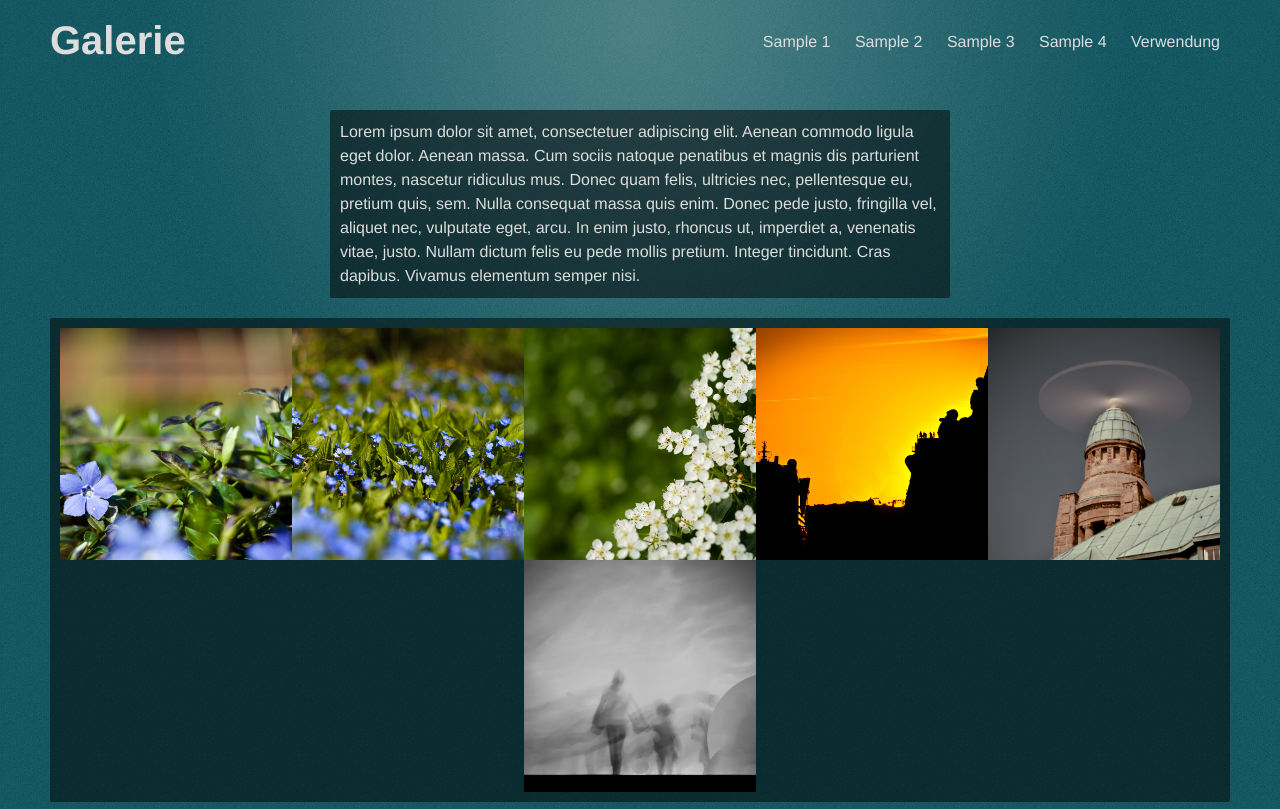
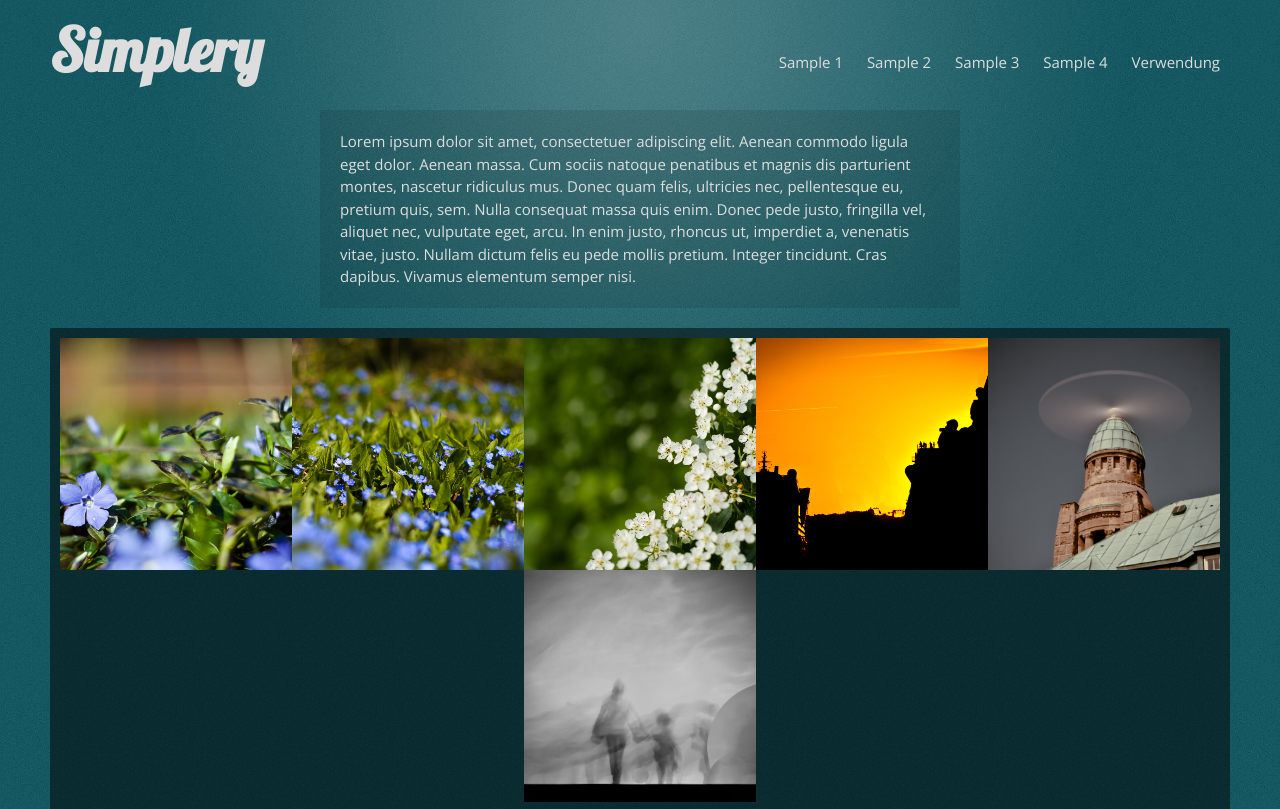
Before and after one commit to simonnickel/simplery, a plain HTML site: page index.html in a window 1280 px wide. Shown: the top 809 px of the page. Drawn offline with nearby package versions, Linux system fonts and the light colour scheme.

Commit message:
fix window resize

```diff
--- a/index.html
+++ b/index.html
@@ -11,6 +11,9 @@
 	<link rel="stylesheet" type="text/css" href="simplery.css">
 	<link rel="stylesheet" type="text/css" href="sample/sample.css">
 	<link href='http://fonts.googleapis.com/css?family=Open+Sans:400italic,400,700,300,600,800' rel='stylesheet' type='text/css'>
+	<link href='http://fonts.googleapis.com/css?family=Lobster' rel='stylesheet' type='text/css'>
+	<link href='http://fonts.googleapis.com/css?family=Lemon' rel='stylesheet' type='text/css'>
+
 </head>
 
 <body>
@@ -19,7 +22,7 @@
 
 	<header>
 		<div>
-			<h1>Galerie</h1>
+			<h1>Simplery</h1>
 			<nav>
 				<ul>
 					<li><a href="">Sample 1</a></li>
--- a/sample/sample.css
+++ b/sample/sample.css
@@ -33,23 +33,24 @@ a {
 /*	marker-general-style	*/
 
 body {
-	font-family: Helvetica, Arial, sans-serif;
+	font-family: 'Open Sans', Helvetica, Arial, sans-serif;
 	font-weight:normal;
-	font-size:16px;
+	font-size:15px;
 	background:url('texture_turq.jpg') repeat;
 	color:#ddd;
 }
 body>div {
 	background:url('light.png') top center no-repeat;
 }
+h1 {
+	font-family: 'Lobster', cursive;
+	font-size: 60px;
+}
 p {
 	line-height:1.5em;
 }
 a {
 	color:#ddd;
-}
-h1 {
-	font-size:40px;
 }
 
 
@@ -75,7 +76,6 @@ body>footer>div>* {
 	padding:10px 0;
 }
 body>footer {
-
 	width:100%;
 }
 
@@ -86,7 +86,7 @@ body>footer {
 
 /*	marker-style	*/
 #frame>article>section>p {
-	background:rgba(0,0,0,0.5);
+	background:rgba(0,0,0,0.1);
 	border-radius:2px;
 }
 
@@ -100,7 +100,7 @@ body>footer {
 /*	marker-layout	*/
 
 #frame>header {
-	margin-bottom: 30px
+	margin-bottom: 10px
 }
 #frame>header nav {
 	position:absolute;
@@ -117,7 +117,7 @@ body>footer {
 #frame>article>section>p {
 	width:600px;
 	margin:auto;
-	padding:10px;
+	padding:20px;
 	margin-bottom:20px;
 }
 
--- a/simplery.js
+++ b/simplery.js
@@ -75,12 +75,23 @@ if (/iPhone|iPad|iPod/i.test(navigator.userAgent)) {
 	var ul = galery.find("ul");
 	var li = galery.find("li");
 	var img = galery.find("img");
-	var blockWidth = li.width();
 
 	// fix li linebreak whitespace
 	var fontSize = ul.css("font-size");
 	ul.css("font-size", "0px");
 	li.css("font-size", fontSize);
+
+	galery.simpleryBoxSize();
+
+	return this;
+};})( jQuery );
+
+// size for the simplery box
+(function( $ ){$.fn.simpleryBoxSize = function() {
+	var galery = $(this);
+	var li = galery.find("li");
+	var img = galery.find("img");
+	var blockWidth = li.width();
 
 	li.each(function() {
 		$(this).height(blockWidth);
```
